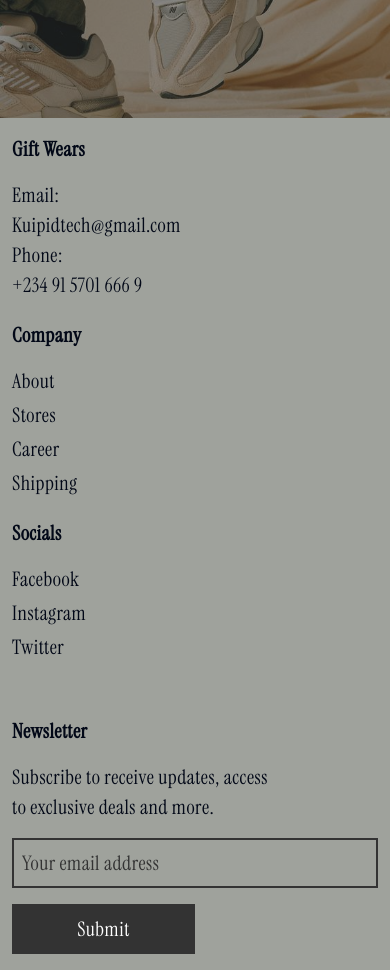
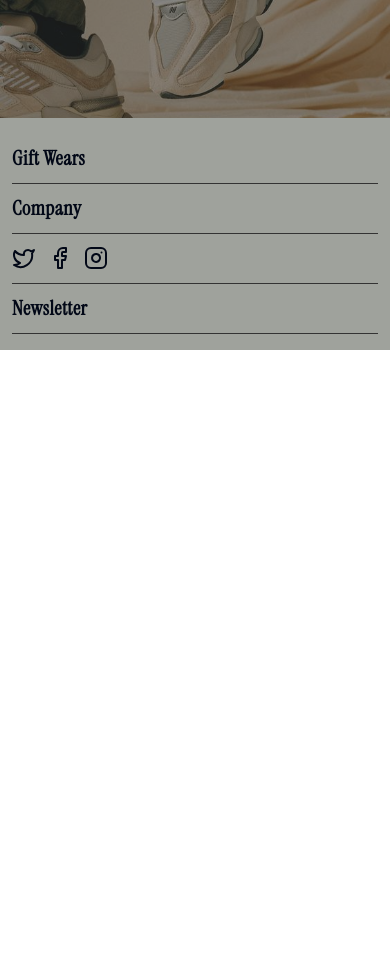
Before and after one commit to kuipid01/giftwears, a Next.js app: page / in a window 390 px wide. Shown: the part 3440-4410 px from the top of the page. After the commit the page ends 3790 px from the top, so only its background shows below. Built offline with nearby package versions, Linux system fonts and the light colour scheme.

Commit message:
footer responsiveness

```diff
--- a/app/components/Footer.tsx
+++ b/app/components/Footer.tsx
@@ -1,9 +1,72 @@
+"use client";
+import { Facebook, Instagram, Twitter } from "lucide-react";
+import { useState } from "react";
+
 const Footer = () => {
+  const [footerLinks, setFooterLinks] = useState([
+    {
+      id: 1,
+      name: "Gift Wears",
+      displayLinks: false,
+    },
+    {
+      id: 2,
+      name: "Company",
+      displayLinks: false,
+    },
+    {
+      id: 3,
+      name: "Company",
+      displayLinks: false,
+    },
+    {
+      id: 4,
+      name: "Mail",
+      displayLinks: false,
+    },
+  ]);
+  const handleNavReveal = (id: number) => {
+    setFooterLinks((prev) =>
+      prev.map((item) =>
+        item.id === id
+          ? { ...item, displayLinks: !item.displayLinks }
+          : { ...item, displayLinks: false }
+      )
+    );
+  };
+  console.log(footerLinks);
+  // const FooterLinks = [
+  //   {
+  //     id: 1,
+  //     name: "Gift Wears",
+  //     displayLinks: false,
+  //   },
+  //   {
+  //     id: 2,
+  //     name: "Company",
+  //     displayLinks: false,
+  //   },
+  //   {
+  //     id: 3,
+  //     name: "Company",
+  //     displayLinks: false,
+  //   },
+  //   {
+  //     id: 4,
+  //     name: "Mail",
+  //     displayLinks: false,
+  //   },
+  // ];
   return (
     <footer className=" relative bg-light-gray justify-center flex items-center px-3 py-4 md:px-0 md:py-0 text-[20px] tracking-wide h-fit  md:h-[50vh]  md:text-dark ">
-      <div className=" w-full h-fit md:w-[80%] flex flex-col md:flex-row  justify-between md:items-center gap-[20px] mx-auto">
+      <div className=" w-full h-fit md:w-[80%] flex flex-col md:flex-row  justify-between md:items-center md:gap-[20px] mx-auto">
         <div className=" flex flex-col gap-4">
-          <h1 className=" font-bold text-[20px]">Gift Wears</h1>
+          <>
+            <div className=" hidden md:flex flex-col">
+              <h1 className=" border-b items-center flex border-dark h-[50px] md:h-auto md:border-0 font-bold text-[20px]">
+                Gift Wears
+              </h1>
+
               <ul>
                 <li>
                   <p>Email:</p>
@@ -15,36 +78,124 @@ const Footer = () => {
                 </li>
               </ul>
             </div>
+
+            <div className="flex flex-col md:hidden">
+              <h1
+                onClick={() => handleNavReveal(1)}
+                className=" border-b items-center flex border-dark h-[50px] md:h-auto md:border-0 font-bold text-[20px]"
+              >
+                Gift Wears
+              </h1>
+              {footerLinks[0].displayLinks && (
+                <ul>
+                  <li>
+                    <p>Email:</p>
+                    <p>Kuipidtech@gmail.com</p>
+                  </li>
+                  <li>
+                    <p>Phone:</p>
+                    <p>+234 91 5701 666 9</p>
+                  </li>
+                </ul>
+              )}
+            </div>
+          </>
+        </div>
         <div className=" flex flex-col gap-4">
-          <h1 className=" font-bold text-[20px]">Company</h1>
+          <>
+            <h1 className="border-b md:flex hidden items-center  border-dark h-[50px] md:h-auto md:border-0  font-bold text-[20px]">
+              Company
+            </h1>
+
+            <ul className=" md:flex hidden  flex-col gap-1">
+              <li>About</li>
+              <li>Stores</li>
+              <li>Career</li>
+              <li>Shipping</li>
+            </ul>
+
+            <h1
+              onClick={() => handleNavReveal(2)}
+              className="border-b md:hidden items-center flex border-dark h-[50px] md:h-auto md:border-0  font-bold text-[20px]"
+            >
+              Company
+            </h1>
+            {footerLinks[1].displayLinks && (
               <ul className=" flex flex-col gap-1">
                 <li>About</li>
                 <li>Stores</li>
                 <li>Career</li>
                 <li>Shipping</li>
               </ul>
+            )}
+          </>
         </div>
         <div className=" flex flex-col gap-4">
-          <h1 className=" font-bold text-[20px]">Socials</h1>
-          <ul className=" flex flex-col gap-1">
+          <h1
+            onClick={() => handleNavReveal(3)}
+            className="md:flex hidden border-b items-center  border-dark h-[50px] md:h-auto md:border-0  font-bold text-[20px]"
+          >
+            Socials
+          </h1>
+
+          <ul className=" hidden md:flex flex-col gap-1">
             <li>Facebook</li>
             <li>Instagram</li>
             <li>Twitter</li>
             <li className=" invisible pointer-events-none">Test</li>
           </ul>
+          <div className="md:hidden h-[50px]  border-b border-dark flex items-center gap-3">
+            <Twitter />
+
+            <Facebook />
+
+            <Instagram />
+          </div>
         </div>
         <div className=" flex flex-col gap-4">
-          <h1 className=" font-bold text-[20px]">Newsletter</h1>
+          <>
+            <h1 className="border-b items-center hidden md:flex border-dark h-[50px] md:h-auto md:border-0  font-bold text-[20px]">
+              Newsletter
+            </h1>
+
+            <div className=" hidden md:flex flex-col gap-4 ">
               <p>
-            Subscribe to receive updates, access <br /> to exclusive deals and
-            more.
+                Subscribe to receive updates, access <br /> to exclusive deals
+                and more.
               </p>
               <input
                 placeholder="Your email address"
                 type="text "
-            className=" placeholder:text-dark w-full p-2 h-[50px] outline-none bg-transparent border-2 border-dark"
+                className=" placeholder:text-dark w-full p-2  outline-none bg-transparent border border-dark h-[50px] md:h-auto"
               />
-          <button className=" h-[50px] w-1/2 bg-dark text-white">Submit</button>
+              <button className=" h-[50px] w-1/2 bg-dark text-white">
+                Submit
+              </button>
+            </div>
+
+            <h1
+              onClick={() => handleNavReveal(4)}
+              className="border-b items-center md:hidden flex border-dark h-[50px] md:h-auto md:border-0  font-bold text-[20px]"
+            >
+              Newsletter
+            </h1>
+            {footerLinks[3].displayLinks && (
+              <>
+                <p>
+                  Subscribe to receive updates, access <br /> to exclusive deals
+                  and more.
+                </p>
+                <input
+                  placeholder="Your email address"
+                  type="text "
+                  className=" placeholder:text-dark w-full p-2  outline-none bg-transparent border border-dark h-[50px] md:h-auto"
+                />
+                <button className=" h-[50px] w-1/2 bg-dark text-white">
+                  Submit
+                </button>
+              </>
+            )}
+          </>
         </div>
       </div>
     </footer>
```
Lines whose indentation alone changed are shown as unchanged.
